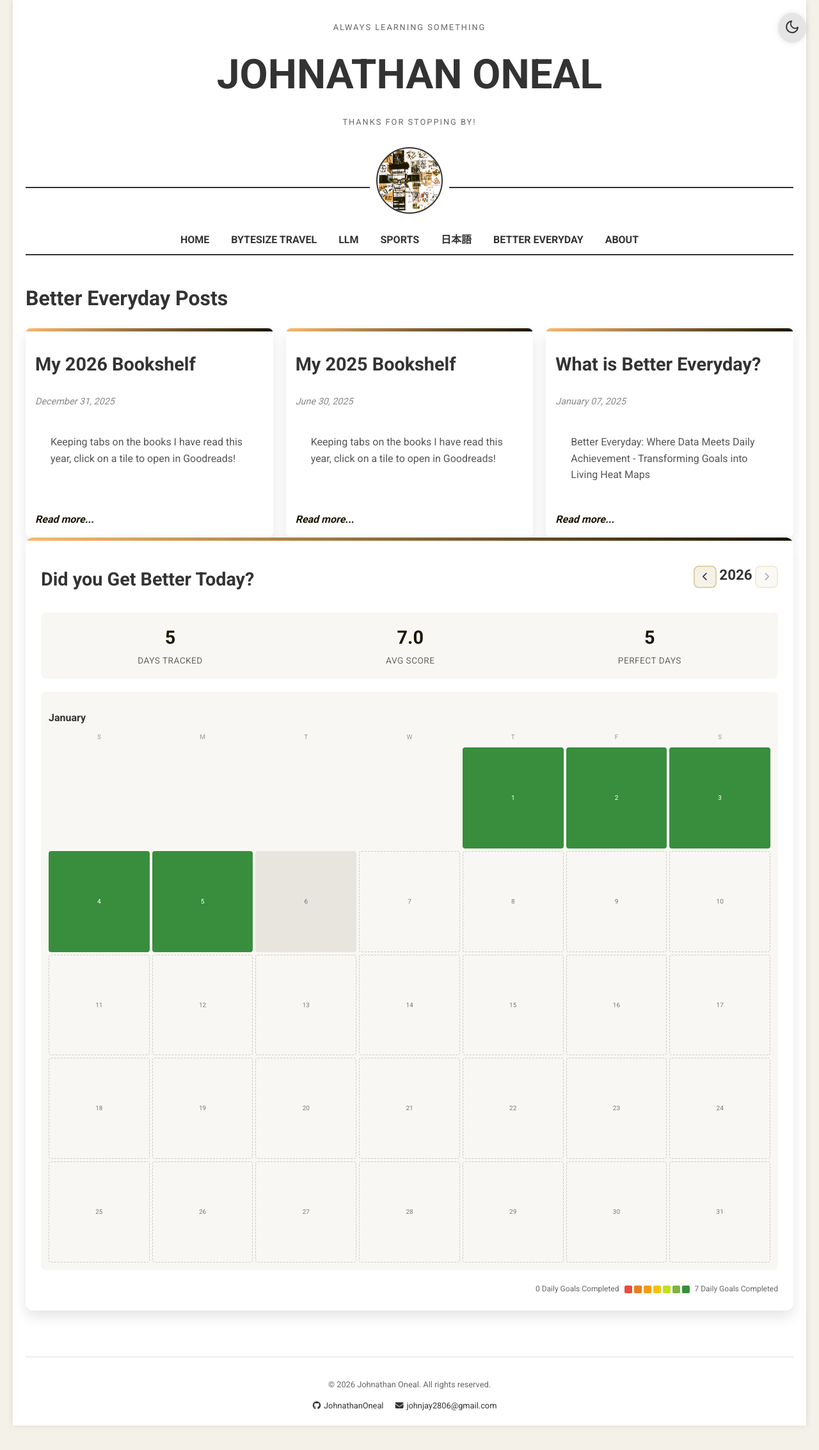
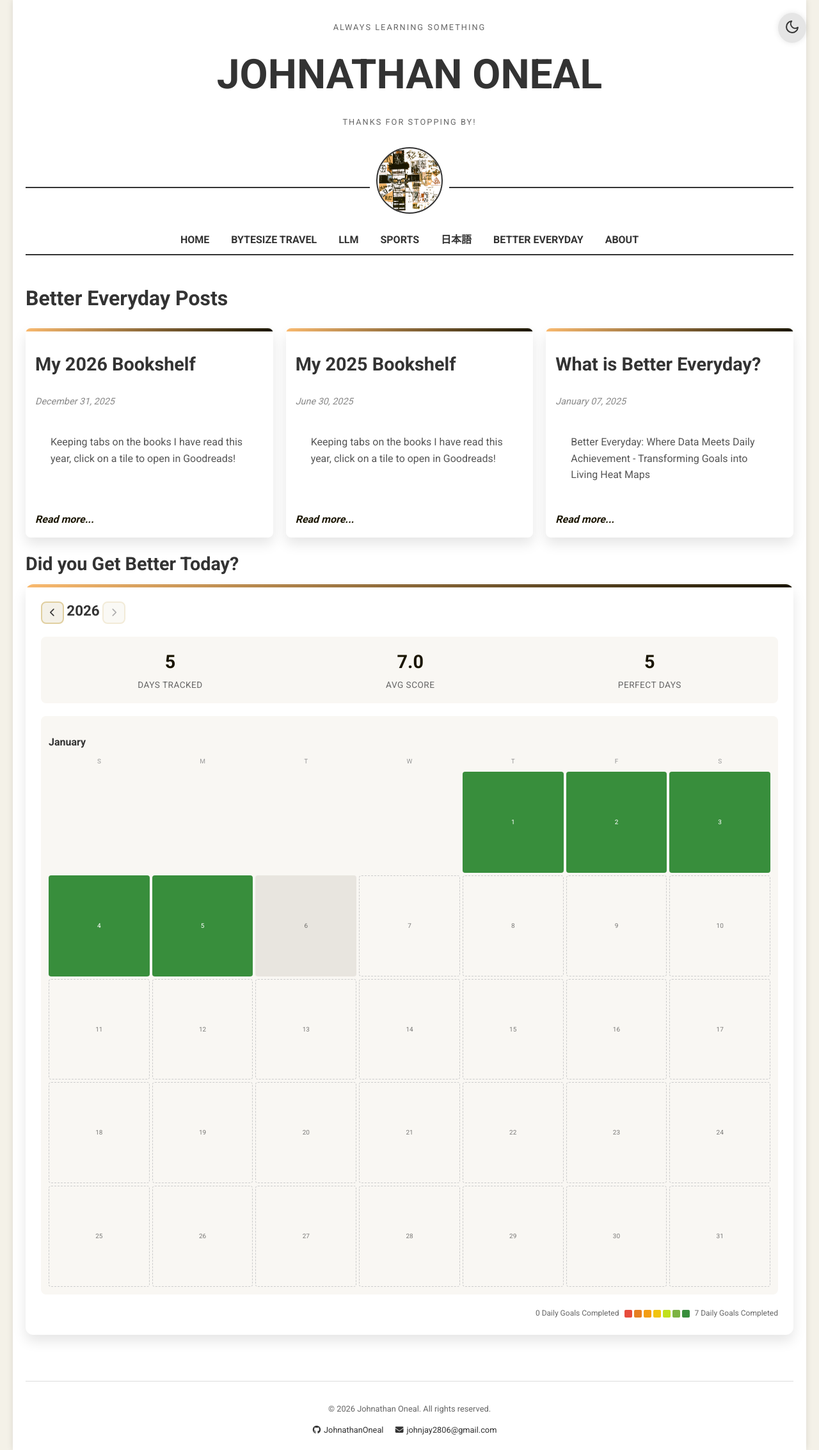
Before and after one commit to JohnathanOneal/JohnathanOneal.github.io, a Jekyll site: the page built from docs/categories/bettereveryday.markdown, in a window 1280 px wide. Shown: the whole page at 64% size. Built offline with Jekyll 4.4.1, drawn with Linux system fonts in a browser that asks for light colours; before the commit the page ends 2228 px from its top, so only the background shows below that.

```diff
--- a/docs/_layouts/category.html
+++ b/docs/_layouts/category.html
@@ -582,9 +582,9 @@
 {% endif %}
 
 {% if page.title == 'Better Everyday' %}
+<h2 class="article-title">Did you Get Better Today?</h2>
 <div class="activity-heatmap-wrapper">
     <div class="heatmap-header-section">
-        <h2 class="article-title">Did you Get Better Today?</h2>
         <div class="heatmap-controls">
             <button id="prev-year" class="heatmap-nav-btn" aria-label="Previous year">
                 <i class="fas fa-chevron-left"></i>
```
